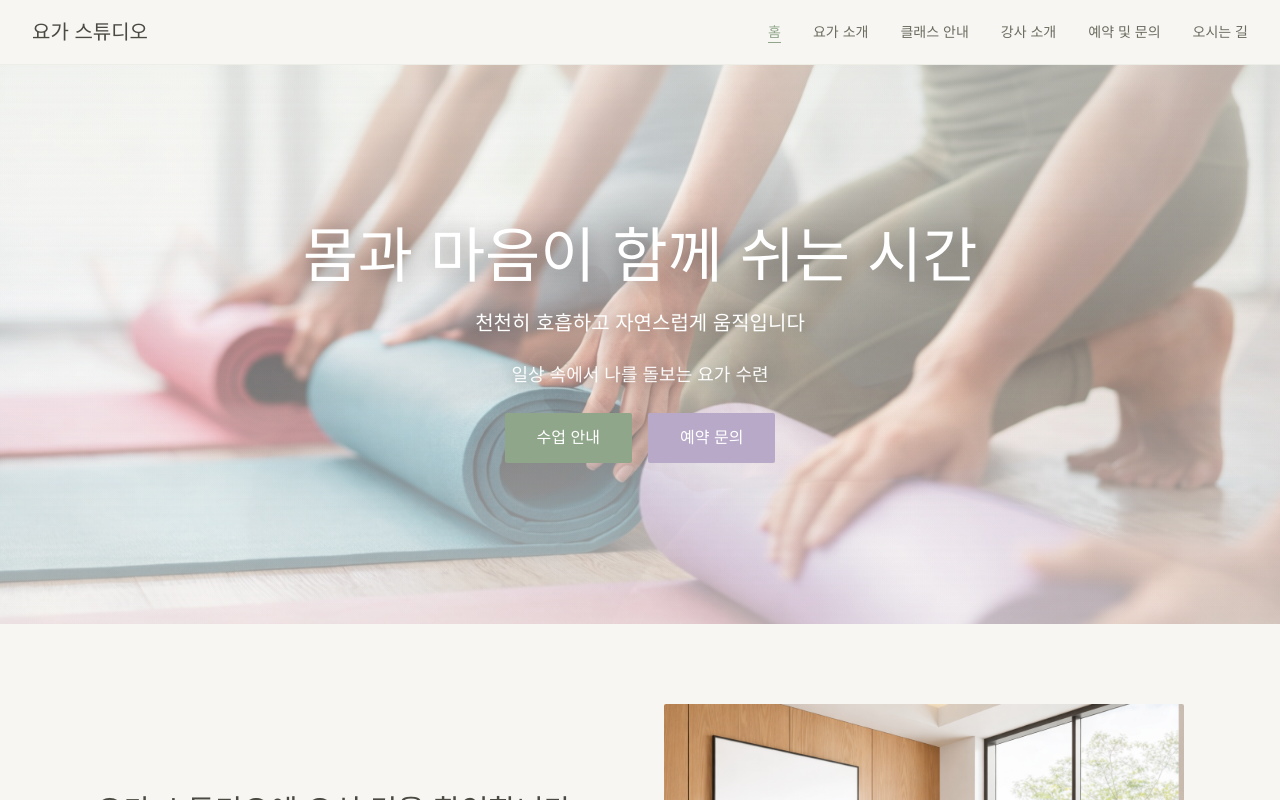
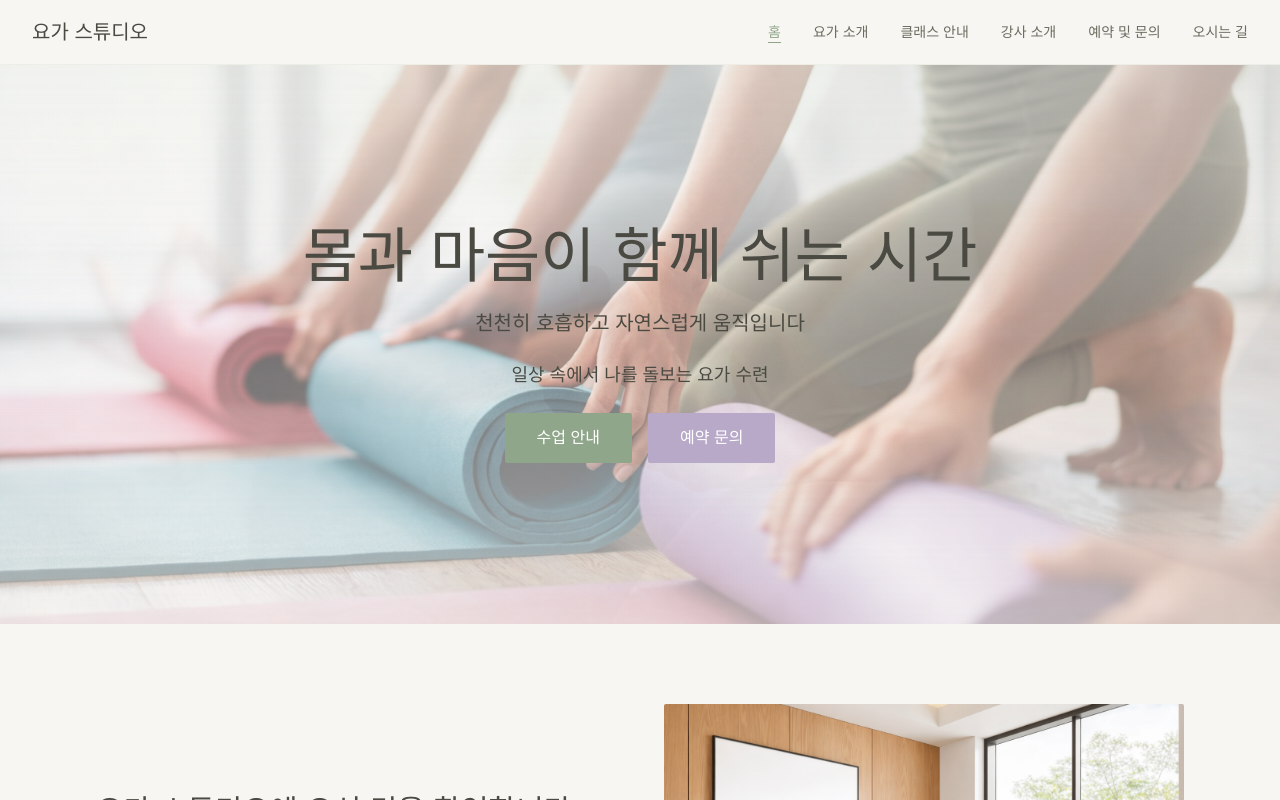
Before and after one commit to guideyoon/yoga, a Next.js app: page / in a window 1280 px wide. Shown: the top 800 px of the page. Built offline with nearby package versions, Linux system fonts and the light colour scheme.

Commit message:
fix: Change hero section text color to dark with dual shadow for better visibility

```diff
--- a/app/page.tsx
+++ b/app/page.tsx
@@ -71,13 +71,13 @@ export default function Home() {
             transform: `translate(${mousePosition.x * 0.3}px, ${mousePosition.y * 0.3}px)`,
           }}
         >
-          <h1 className="text-4xl md:text-5xl lg:text-6xl font-light text-white leading-relaxed drop-shadow-[0_4px_12px_rgba(0,0,0,0.5)]">
+          <h1 className="text-4xl md:text-5xl lg:text-6xl font-light text-text-dark leading-relaxed drop-shadow-[0_2px_8px_rgba(255,255,255,0.8),0_4px_16px_rgba(0,0,0,0.6)]">
             몸과 마음이 함께 쉬는 시간
           </h1>
-          <p className="text-lg md:text-xl text-white max-w-2xl mx-auto drop-shadow-[0_3px_8px_rgba(0,0,0,0.4)]">
+          <p className="text-lg md:text-xl text-text-dark max-w-2xl mx-auto drop-shadow-[0_2px_6px_rgba(255,255,255,0.7),0_3px_12px_rgba(0,0,0,0.5)]">
             천천히 호흡하고 자연스럽게 움직입니다
           </p>
-          <p className="text-base md:text-lg text-white/95 drop-shadow-[0_2px_6px_rgba(0,0,0,0.3)]">
+          <p className="text-base md:text-lg text-text-dark drop-shadow-[0_1px_4px_rgba(255,255,255,0.6),0_2px_8px_rgba(0,0,0,0.4)]">
             일상 속에서 나를 돌보는 요가 수련
           </p>
           <div className="flex flex-col sm:flex-row gap-4 justify-center mt-8">
```
